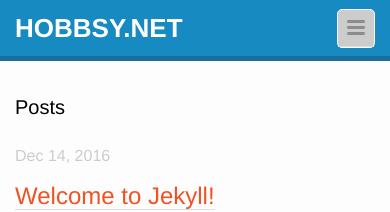
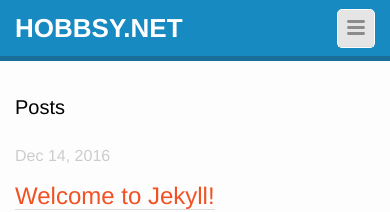
Before and after one commit to hobbsy/hobbsy.github.io, a Jekyll site: the page built from index.html, in a window 390 px wide. Shown: the top 212 px of the page. Built offline with Jekyll 4.4.1, drawn with Linux system fonts in a browser that asks for light colours; nearby versions of some CDN libraries.

Commit message:
change hamburger menu bkg to lighter grey

```diff
--- a/_sass/_layout.scss
+++ b/_sass/_layout.scss
@@ -46,7 +46,7 @@ border-bottom: 0;
         position: absolute;
         top: 9px;
         right: $spacing-unit / 2;
-        background-color: #ccc;
+        background-color: #e5e5e5;
         border: 1px solid $grey-color-light;
         border-radius: 5px;
         text-align: right;
```
